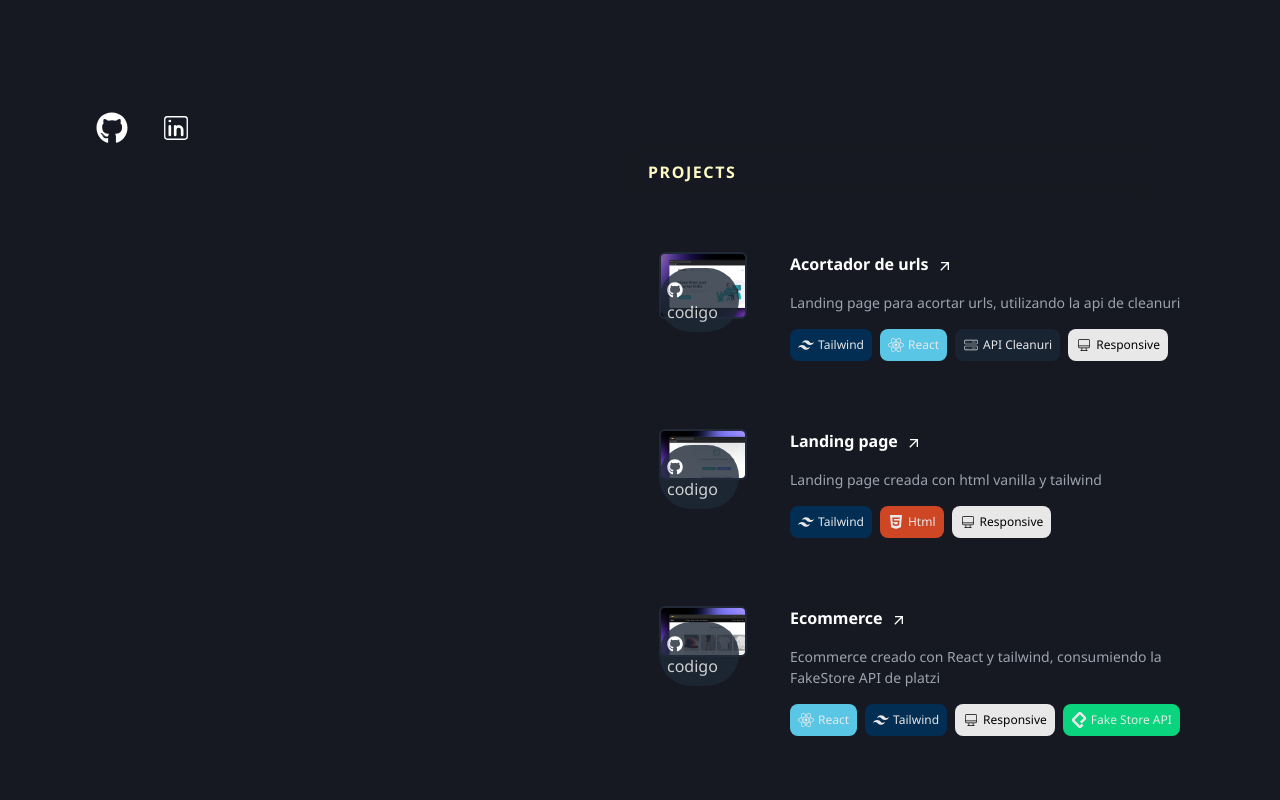
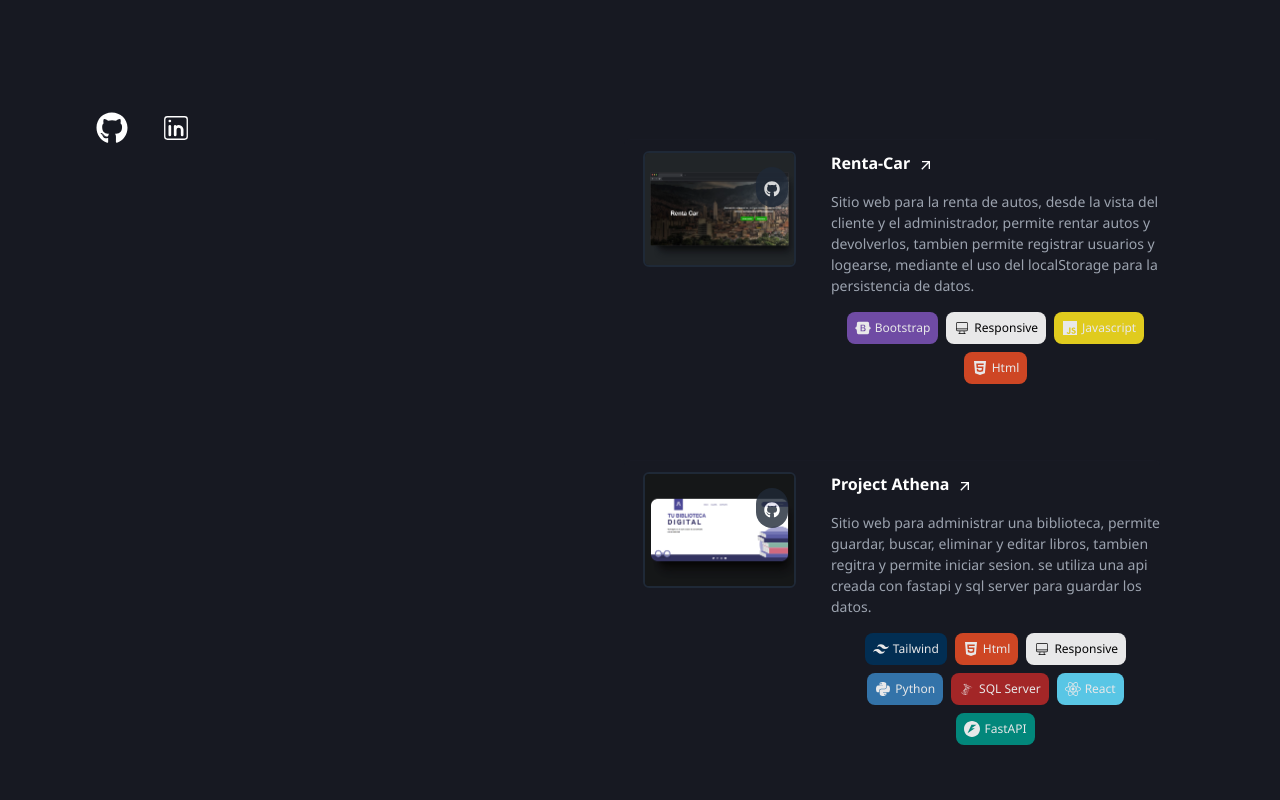
Before and after one commit to davidG199/Portafolio-web, a React (Vite) app: page / in a window 1280 px wide. Shown: the part 560-1360 px from the top of the page. Built offline with nearby package versions, Linux system fonts and the light colour scheme.

Commit message:
cambios en los proyectos home

```diff
--- a/src/components/projects.jsx
+++ b/src/components/projects.jsx
@@ -7,6 +7,11 @@ import { FaGithub } from "react-icons/fa";
 import { CiDesktop } from "react-icons/ci";
 import { SiPlatzi } from "react-icons/si";
 import { FaArrowRight } from "react-icons/fa6";
+import { FaBootstrap } from "react-icons/fa";
+import { IoLogoJavascript } from "react-icons/io5";
+import { FaPython } from "react-icons/fa";
+import { SiFastapi } from "react-icons/si";
+import { DiMsqlServer } from "react-icons/di";
 import { Link } from "react-router-dom";
 
 function Projects() {
@@ -41,34 +46,67 @@ function Projects() {
       class: "bg-[#09e989] text-white",
       icon: SiPlatzi,
     },
+    BOOSTRAP: {
+      name: "Bootstrap",
+      class: "bg-[#7952b3] text-white",
+      icon: FaBootstrap,
+    },
+    JAVASCRIPT: {
+      name: "Javascript",
+      class: "bg-[#f7df1e] text-white",
+      icon: IoLogoJavascript,
+    },
+    PYTHON: {
+      name: "Python",
+      class: "bg-[#377eb8] text-white",
+      icon: FaPython,
+    },
+    SQL: {
+      name: "SQL Server",
+      class: "bg-[#b32828] text-white",
+      icon: DiMsqlServer,
+    },
+    FASTAPI: {
+      name: "FastAPI",
+      class: "bg-[#009485] text-white",
+      icon: SiFastapi,
+    },
   };
 
   const PROJECTS = [
     {
       id: 1,
-      title: "Acortador de urls",
+      title: "Renta-Car",
       description:
-        "Landing page para acortar urls, utilizando la api de cleanuri",
-      image: "../public/projects/acortador_url.png",
-      link: "https://splendorous-macaron-44c4d3.netlify.app/",
-      github: "https://github.com/davidG199/acortador-de-urls",
-      tags: [TAGS.TAILWIND, TAGS.REACT, TAGS.CLEANURI_API, TAGS.RESPONSIVE],
+        "Sitio web para la renta de autos, desde la vista del cliente y el administrador, permite rentar autos y devolverlos, tambien permite registrar usuarios y logearse, mediante el uso del localStorage para la persistencia de datos.",
+      image: "../projects/renta-car.webp",
+      link: "https://renta-car-ser.netlify.app/",
+      github: "https://github.com/davidG199/RentaCar-localStorage",
+      tags: [TAGS.BOOSTRAP, TAGS.RESPONSIVE, TAGS.JAVASCRIPT, TAGS.HTML],
     },
     {
       id: 2,
-      title: "Landing page",
-      description: "Landing page creada con html vanilla y tailwind ",
-      link: "https://davidg199.github.io/Clipboard-landing-page/src/index.html",
-      github:
-        "https://github.com/davidG199/Clipboard-landing-page?tab=readme-ov-file",
-      image: "../public/projects/project2.webp",
-      tags: [TAGS.TAILWIND, TAGS.HTML, TAGS.RESPONSIVE],
+      title: "Project Athena",
+      description:
+        "Sitio web para administrar una biblioteca, permite guardar, buscar, eliminar y editar libros, tambien regitra y permite iniciar sesion. se utiliza una api creada con fastapi y sql server para guardar los datos.",
+      link: "",
+      github: "https://github.com/jefer9/Proyecto-Integrador",
+      image: "../projects/proyecto-integrador.webp",
+      tags: [
+        TAGS.TAILWIND,
+        TAGS.HTML,
+        TAGS.RESPONSIVE,
+        TAGS.PYTHON,
+        TAGS.SQL,
+        TAGS.REACT,
+        TAGS.FASTAPI,
+      ],
     },
     {
       id: 3,
       title: "Ecommerce",
       description:
-        "Ecommerce creado con React y tailwind, consumiendo la FakeStore API de platzi",
+        "Ecommerce para buscar elementos, filtrarlos segun su categoria, agregarlos al carrito y ver el historial de las ordenes del usuario, fue creado con react y tailwind consumiendo la FakeStore API de platzi para manipular los articulos.",
       link: "https://peaceful-meerkat-e812e6.netlify.app/",
       github: "https://github.com/davidG199/Ecommerce-react-vite-and-tailwind",
       image: "/projects/project1.webp",
@@ -77,8 +115,11 @@ function Projects() {
   ];
 
   return (
-    <section id="projects" className="scroll-mt-16 mb-16 md:mb-24 lg:mb-36 lg:scroll-mt-24">
-      <div className="mb-12 sticky top-0 z-20 -mx-6 w-full px-6 py-5 backdrop-blur">
+    <section
+      id="projects"
+      className="scroll-mt-16 mb-16 md:mb-24 lg:mb-36 lg:scroll-mt-24"
+    >
+      <div className="sticky top-0 z-20 -mx-6 mb-4 w-screen px-6 py-5 backdrop-blur md:-mx-12 md:px-12 lg:sr-only lg:relative lg:top-auto lg:mx-auto lg:w-full lg:px-0 lg:py-0 lg:opacity-0">
         <h2 className="font-bold uppercase tracking-widest text-yellow-100">
           Projects
         </h2>
@@ -88,8 +129,11 @@ function Projects() {
           {PROJECTS.map(
             ({ id, title, description, image, link, github, tags }) => (
               <li key={id} className="mb-12">
-                <div className=" grid relative gap-4 pb-1 transition-all sm:grid-cols-8 sm:gap-8">
-                  <div className="order-2 w-4/5 mx-auto relative sm:order-1 sm:col-span-2">
+                <div className=" grid relative gap-4 py-3 transition sm:grid-cols-8 sm:gap-8 md:gap-4 rounded-md  motion-reduce:transition-none lg:-inset-x-6 lg:hover:bg-[var(--bg-color-transparent)] lg:shadow-[inset_0_1px_0_0_rgba(148,163,204,0.01)] hover:drop-shadow-lg">
+
+                  {/* <div className="absolute -inset-x-4 -inset-y-4 z-0 hidden rounded-md transition motion-reduce:transition-none lg:-inset-x-6 lg:block lg:hover:bg-[var(--bg-color-transparent)] lg:shadow-[inset_0_1px_0_0_rgba(148,163,204,0.01)] hover:drop-shadow-lg"></div> */}
+
+                  <div className="order-2 w-4/5 mx-auto relative sm:order-1 sm:col-span-2 lg:col-span-3">
                     <img
                       src={image}
                       alt={title}
@@ -100,15 +144,16 @@ function Projects() {
                       target="_blank"
                       className="absolute top-4 right-2 bg-gray-800 p-2 rounded-full text-white opacity-80 hover:bg-gray-700 transition-colors hover:opacity-100"
                     >
-                      <FaGithub className=" inline-block mr-1" />
-                      codigo
+                      <FaGithub className=" inline-block mr-1 lg:mr-0" />
+                      <p className="block lg:hidden">codigo</p>
                     </a>
                   </div>
-                  <div className="sm:order-2 sm:col-span-6">
-                    <span>
+                  <div className="sm:order-2 sm:col-span-5 z-10">
+                    <h3>
                       <a
                         href={link}
-                        className="flex gap-2 hover:text-yellow-200"
+                        className=" inline-flex items-baseline font-medium leading-tight text-base gap-2 "
+                        target="_blank"
                       >
                         <p className="font-bold text-white">{title}</p>
                         <span className=" inline-block">
@@ -116,9 +161,11 @@ function Projects() {
                           <MdArrowOutward className=" inline-block h-4 w-4 shrink-0 transition-transform group-hover:-translate-y-1" />
                         </span>
                       </a>
-                    </span>
-                    <p className="text-gray-400 mt-4 leading-normal text-sm">{description}</p>
-                    <ul className="flex items-center gap-2 justify-center sm:justify-start my-4 flex-wrap">
+                    </h3>
+                    <p className="text-gray-400 mt-4 leading-normal text-sm">
+                      {description}
+                    </p>
+                    <ul className="flex items-center gap-2 justify-center my-4 flex-wrap">
                       {tags.map((tag, key) => (
                         <li key={key}>
                           <span
@@ -139,6 +186,7 @@ function Projects() {
             )
           )}
         </ul>
+
         <div>
           <Link
             to="/ProjectsPage"
@@ -146,7 +194,7 @@ function Projects() {
           >
             Ver más proyectos
             <span className=" inline-block">
-              <FaArrowRight className="ml-2 "/>
+              <FaArrowRight className="ml-2 " />
             </span>
           </Link>
         </div>
```
Also changed, not shown: public/projects/proyecto-integrador.webp (added), public/projects/renta-car.webp (added).
